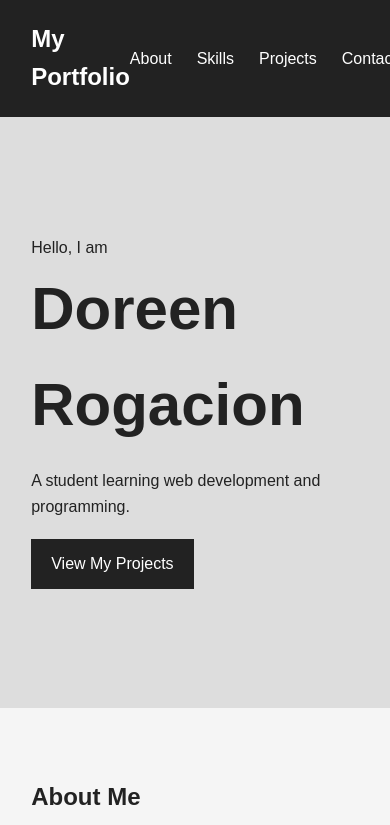
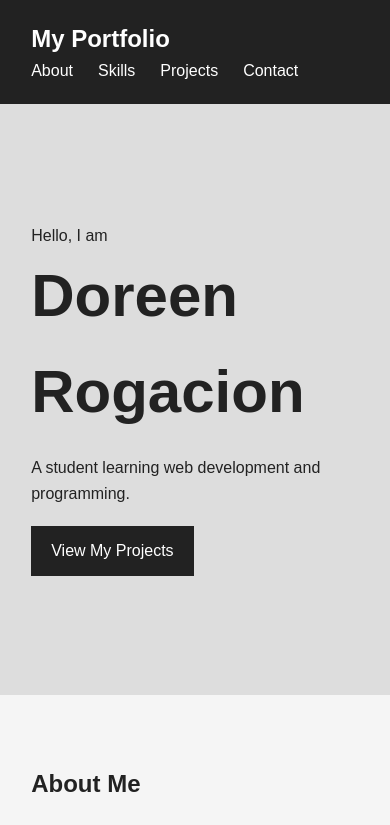
Before and after one commit to rinrogacion/it0043-portfolio, a plain HTML site: page index.html in a window 390 px wide. Shown: the top 825 px of the page. Drawn offline with Linux system fonts and the light colour scheme.

Commit message:
Wrap navigation on narrow screens

```diff
--- a/style.css
+++ b/style.css
@@ -78,6 +78,18 @@ nav {
  display: flex;
  gap: 25px;
 }
+
+@media (max-width: 599px) {
+    nav {
+        flex-wrap: wrap;
+    }
+
+    .nav-links {
+        width: 100%;
+        flex-wrap: wrap;
+    }
+}
+
 .nav-links a {
  color: white;
  text-decoration: none;
```
